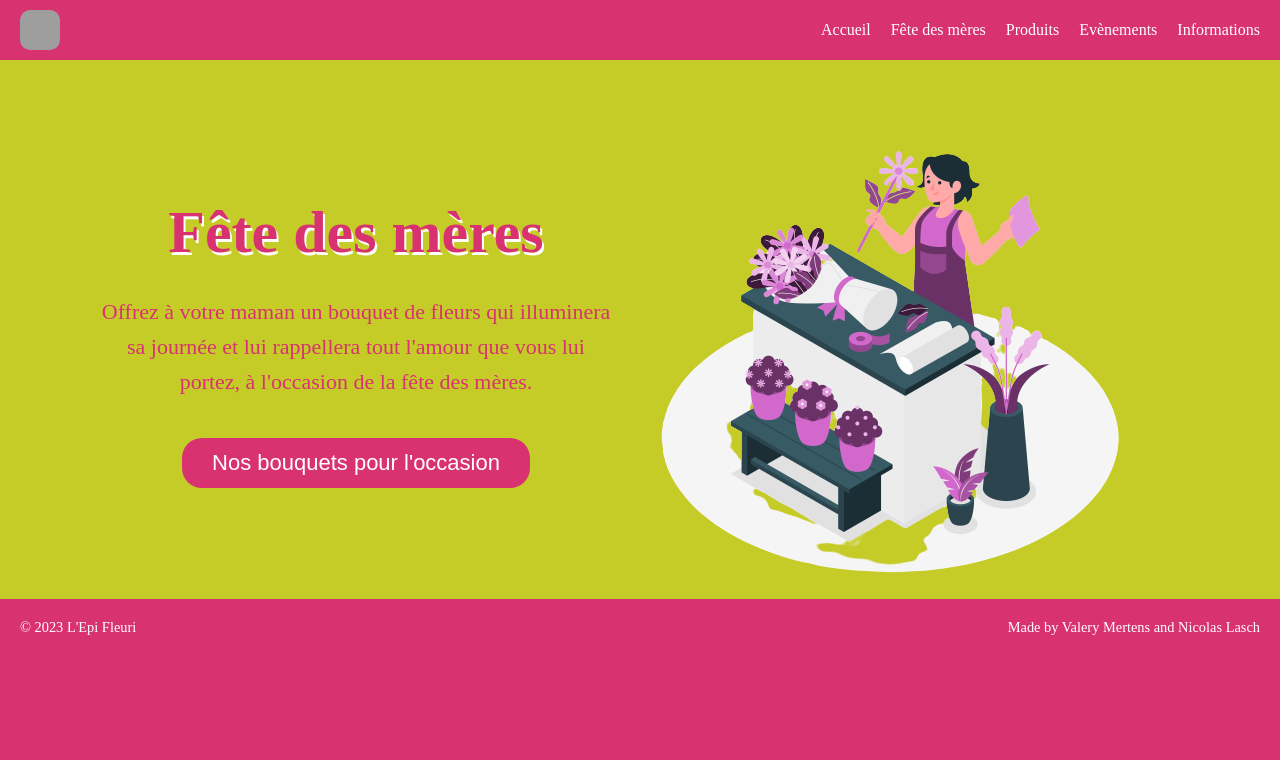
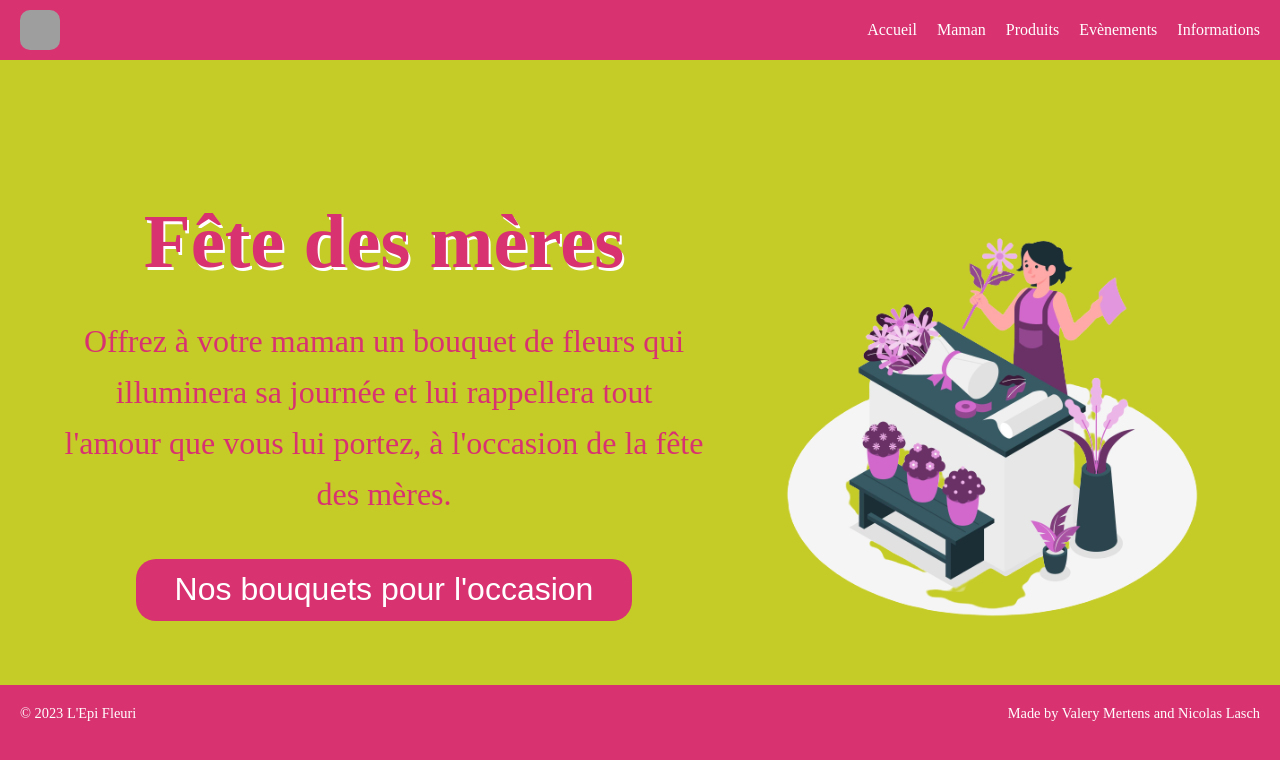
Before and after one commit to Frivox1/epifleuri, a Flask app: page /fete in a window 1280 px wide. Shown: the top 760 px of the page. Run offline with Flask 3, Linux system fonts and the light colour scheme; some web fonts are replaced; grey boxes are pictures that could not be loaded.

Commit message:
continue fete des mères

```diff
--- a/app/static/style/fete.css
+++ b/app/static/style/fete.css
@@ -1,17 +1,17 @@
+/* Start Landing Page */
+
 body {
   background-color: #C6CC27;
 }
 
 .info {
-  width: 40%;
-  float: left;
-  margin-top: 130px;
-  margin-left: 100px;
+  width: 80%;
+  margin: 130px auto 0;
   text-align: center;
 }
 
 .info h1 {
-  font-size: 60px;
+  font-size: 9vw;
   margin: 0 0 20px;
   line-height: 1.4;
   color: #d83271;
@@ -21,19 +21,20 @@
 .info p {
   margin: 0;
   line-height: 1.6;
-  font-size: 22px;
+  font-size: 3vw;
   color: #d83271;
 }
 
 .info button {
   border: 0;
   border-radius: 20px;
-  padding: 12px 30px;
-  margin-top: 38px;
+  padding: 1vw 4vw;
+  margin-top: 5vw;
+  margin-bottom: 5vw;
   cursor: pointer;
   color: #FFF;
   background-color: #d83271;
-  font-size: 22px;
+  font-size: 3vw;
 }
 
 .info button:hover {
@@ -42,9 +43,8 @@
 }
 
 .image {
-  width: 50%;
-  float: right;
-  margin-top: 35px;
+  width: 80%;
+  margin: 5vw auto 0;
 }
 
 .image img {
@@ -55,4 +55,65 @@
   clear: both;
 }
 
-/* End Landing Page */
+/* Media Queries */
+
+@media only screen and (min-width: 768px) {
+  .info {
+    width: 50%;
+    float: left;
+    margin-top: 10vw;
+    margin-left: 5vw;
+    text-align: center;
+  }
+
+  .info h1 {
+    font-size: 6vw;
+  }
+
+  .info p {
+    font-size: 2.5vw;
+  }
+
+  .info button {
+    font-size: 2.5vw;
+    padding: 1vw 3vw;
+    margin-top: 3vw;
+  }
+
+  .image {
+    width: 35%;
+    float: right;
+    margin-top: 10vw;
+    margin-right: 5vw;
+  }
+}
+
+
+@media (max-width: 480px) {
+
+  .info {
+    width: 100%;
+    margin-top: 20vw;
+    text-align: center;
+  }
+
+  .info h1 {
+    font-size: 9vw;
+  }
+
+  .info p {
+    font-size: 5vw;
+  }
+
+  .info button {
+    font-size: 5vw;
+    padding: 3vw 7vw;
+    margin-top: 5vw;
+  }
+
+  .image {
+    width: 100%;
+    margin-top: 10vw;
+  }
+
+}
--- a/app/static/style/header.css
+++ b/app/static/style/header.css
@@ -63,3 +63,19 @@ html, body {
   display: flex;
   align-items: center;
   }
+
+  @media (max-width: 480px) {
+    #navbar ul {
+      flex-direction: row;
+    }
+    #navbar li:last-child {
+      margin-top: 10px;
+    }
+    #logo img {
+      height: 30px;
+      width: 30px;
+    }
+    #navbar a {
+      font-size: 0.5rem;
+    }
+  }
--- a/app/templates/header.html
+++ b/app/templates/header.html
@@ -5,7 +5,7 @@
     <div id="logo"><img src="{{ url_for('static', filename='images/fleur.png') }}" alt="Logo"></div>
     <ul>
         <li><a href="/">Accueil</a></li>
-        <li><a href="/fete">Fête des mères</a></li>
+        <li><a href="/fete">Maman</a></li>
         <li><a href="/produit">Produits</a></li>
         <li><a href="/evenement">Evènements</a></li>
         <li><a href="/informations">Informations</a></li>
```
Lines whose indentation alone changed are shown as unchanged.
